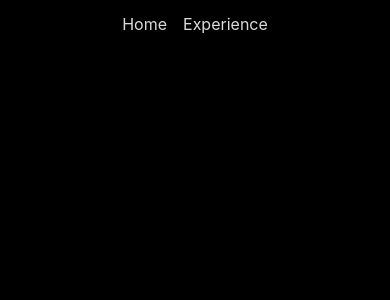
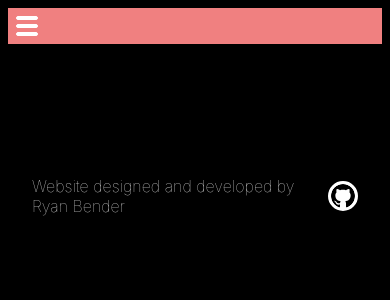
Before and after one commit to ryanbender2/Ryans-Portfolio, a Django app: page / in a window 390 px wide. Shown: the top 300 px of the page. Run offline with Django 3.2, Linux system fonts and the light colour scheme.

Commit message:
added mobile support and more header and footer stuff

```diff
--- a/portfolio/PortfolioApp/static/css/base.css
+++ b/portfolio/PortfolioApp/static/css/base.css
@@ -1,17 +1,38 @@
 html {
   background: black;
+  margin: 0;
 }
 
 .nav-list a {
   text-decoration: none;
   color: #dbdbdb;
-    font-family: "SF Pro Text","Myriad Set Pro","SF Pro Icons","Helvetica Neue","Helvetica","Arial",sans-serif;
-    font-size: 16px;
+  font-family: "SF Pro Text", "Myriad Set Pro", "SF Pro Icons", "Helvetica Neue",
+    "Helvetica", "Arial", sans-serif;
+  font-size: 1.2em;
   font-weight: 400;
 }
 
 header {
+  margin: 0;
+  padding: 0;
+  background: rgb(159, 159, 159);
+  background: linear-gradient(
+    180deg,
+    rgba(159, 159, 159, 1) 21%,
+    rgba(27, 27, 27, 1) 90%,
+    rgba(0, 0, 0, 1) 100%
+  );
+  padding-bottom: 13px;
+}
+
+.header-wrapper {
+  margin: 0;
+  padding: 0;
+  border: none;
   display: flex;
+  background: black;
+  padding: 1.5em 0;
+  width: 100%;
   background: black;
 }
 
@@ -34,7 +55,7 @@ header {
   margin-right: auto;
 }
 
-.nav-list li:nth-last-of-type(2) {
+.nav-list li:nth-last-of-type(3) {
   margin-left: auto;
 }
 
@@ -42,3 +63,49 @@ header {
 .nav-list a:focus {
   color: white;
 }
+
+@media all and (min-width: 501px) {
+  header {
+    display: block;
+  }
+  #mobile-header {
+    display: none;
+  }
+}
+@media all and (max-width: 500px) {
+  header {
+    display: none;
+  }
+  #mobile-header {
+    display: block;
+  }
+}
+
+footer {
+    display: flex;
+    align-items: center;
+    justify-content: center;
+    gap: 1em;
+    color: #dbdbdb;
+    padding: 1.5em;
+    font-family: "SF Pro Text", "Myriad Set Pro", "SF Pro Icons", "Helvetica Neue",
+      "Helvetica", "Arial", sans-serif;
+    font-size: 1em;
+    font-weight: 100;
+}
+
+.fill-white {
+    background: white;
+    border: .2em solid white;
+    border-radius: 1em;
+}
+
+.smooth-hover {
+    transition: background-color .3s, border-color .3s;
+}
+
+footer img:hover {
+    background-color: rgb(146, 146, 146);
+    border-color: rgb(146, 146, 146);
+    cursor: pointer;
+}
--- /dev/null
+++ b/portfolio/PortfolioApp/static/css/base_mobile.css
@@ -0,0 +1,24 @@
+#mobile-header {
+  background: lightcoral;
+  padding: .5em;
+}
+
+.hamburger-menu {
+    width: fit-content;
+}
+
+.hamburger-menu-bar {
+    display: block;
+    width: 20px;
+    height: 2px;
+    margin-bottom: 4px;
+    -webkit-transition: all 0.3s ease-in-out;
+    transition: all 0.3s ease-in-out;
+    background-color: #ffffff;
+    border: 1px solid #ffffff;
+    border-radius: 2px;
+}
+
+.last-bar {
+    margin-bottom: 0;
+}
--- a/portfolio/PortfolioApp/static/js/base.js
+++ b/portfolio/PortfolioApp/static/js/base.js
@@ -0,0 +1,7 @@
+$(document).ready(() => {
+    const hamburger = $(".hamburger-menu");
+
+    hamburger.on("click", () => {
+        hamburger.toggleClass("active")
+    });
+})
--- a/portfolio/PortfolioApp/templates/base.html
+++ b/portfolio/PortfolioApp/templates/base.html
@@ -1,28 +1,45 @@
 <!DOCTYPE html>
 <html lang="en">
-
     <head>
         {% load static %}
         <meta charset="UTF-8">
         <meta http-equiv="X-UA-Compatible" content="IE=edge">
         <meta name="viewport" content="width=device-width, initial-scale=1.0">
-    <script src="https://ajax.googleapis.com/ajax/libs/jquery/3.6.0/jquery.min.js"></script>
+        <script
+            src="https://ajax.googleapis.com/ajax/libs/jquery/3.6.0/jquery.min.js"></script>
+        <link rel="stylesheet" href="{% static 'css/base_mobile.css' %}">
         <link rel="stylesheet" href="{% static 'css/base.css' %}">
         <script src="{% static 'js/base.js' %}"></script>
+        <script src="{% static 'js/live.js' %}"></script>
         <title>{% block title %}Ryan Bender{% endblock %}</title>
     </head>
+    <div id="mobile-header">
+        <div class="hamburger-menu">
+            <span class="hamburger-menu-bar"></span>
+            <span class="hamburger-menu-bar"></span>
+            <span class="hamburger-menu-bar last-bar"></span>
+        </div>
+    </div>
     <header>
+        <div class="header-wrapper">
             <nav class="nav">
                 <ul class="nav-list">
                     <li><a href="#">Home</a></li>
                     <li><a href="#">Experience</a></li>
+                    <li><a href="#">Projects</a></li>
                 </ul>
             </nav>
-
+        </div>
     </header>
     {% block body %}{% endblock %}
+    <br />
+    <br />
+    <br />
+    <br />
+    <br />
+    <br />
     <footer>
-    footer
+        Website designed and developed by Ryan Bender
+        <img src="{% static 'images/github.svg' %}" title="GitHub" class="fill-white smooth-hover" alt="GitHub"/>
     </footer>
-
 </html>
```
Also changed, not shown: portfolio/PortfolioApp/static/js/live.js (added, +233 -0 lines), portfolio/PortfolioApp/static/images/github.svg (added), portfolio/PortfolioApp/static/images/noe.txt (deleted). Lines whose indentation alone changed are shown as unchanged.
